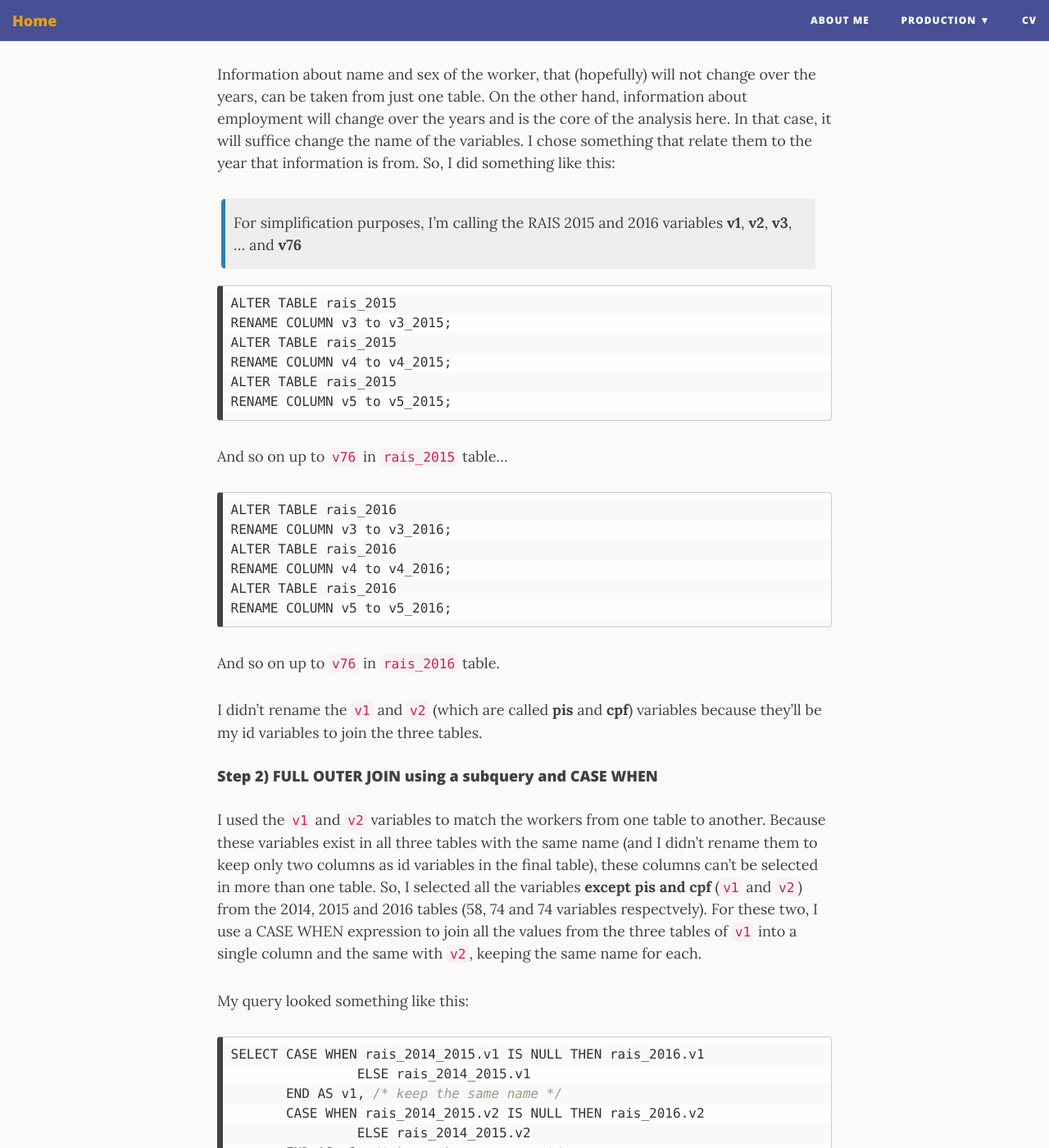
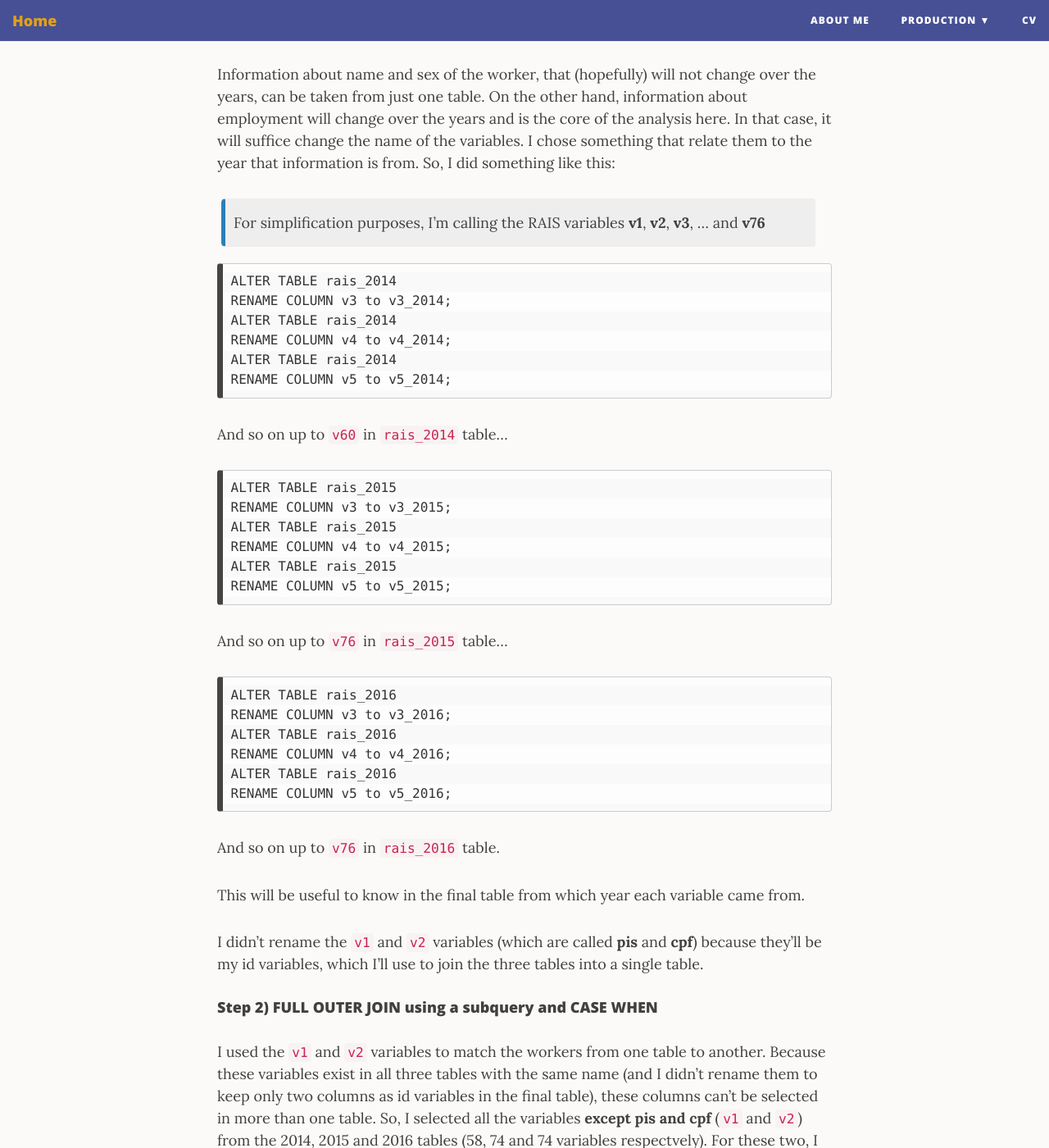
Before and after one commit to cauancardoso/cauancardoso.github.io, a Jekyll site: the page built from _posts/2019-07-05-Postgresql.md, in a window 1280 px wide and 1400 px high, scrolled down 1122 px. Shown: the whole window at 82% size. Built offline with Jekyll 4.4.1, drawn with Linux system fonts in a browser that asks for light colours; nearby versions of some CDN libraries; some of the changed text lies outside the part shown.

Commit message:
Update 2019-07-05-Postgresql.md

````diff
--- a/_posts/2019-07-05-Postgresql.md
+++ b/_posts/2019-07-05-Postgresql.md
@@ -29,9 +29,18 @@ I did a FULL OUTER JOIN of the RAIS 2014-2016 tables, because I wanted to keep a
 
 Information about name and sex of the worker, that (hopefully) will not change over the years, can be taken from just one table. On the other hand, information about employment will change over the years and is the core of the analysis here. In that case, it will suffice change the name of the variables. I chose something that relate them to the year that information is from. So, I did something like this:
 
-For simplification purposes, I'm calling the RAIS 2015 and 2016 variables **v1**, **v2**, **v3**, ... and **v76**
+For simplification purposes, I'm calling the RAIS variables **v1**, **v2**, **v3**, ... and **v76**
 {: .box-note}
 
+```javascript
+ALTER TABLE rais_2014
+RENAME COLUMN v3 to v3_2014;
+ALTER TABLE rais_2014
+RENAME COLUMN v4 to v4_2014;
+ALTER TABLE rais_2014
+RENAME COLUMN v5 to v5_2014;
+```
+And so on up to ```v60``` in ```rais_2014``` table...
 ```javascript
 ALTER TABLE rais_2015
 RENAME COLUMN v3 to v3_2015;
@@ -51,7 +60,9 @@ RENAME COLUMN v5 to v5_2016;
 ```
 And so on up to ```v76``` in ```rais_2016``` table.
 
-I didn't rename the ```v1``` and ```v2``` (which are called **pis** and **cpf**) variables because they'll be my id variables to join the three tables.
+This will be useful to know in the final table from which year each variable came from.
+
+I didn't rename the ```v1``` and ```v2``` variables (which are called **pis** and **cpf**) because they'll be my id variables, which I'll use to join the three tables into a single table.
 
 #### Step 2) FULL OUTER JOIN using a subquery and CASE WHEN
 
````
Also changed, not shown: other parts of _posts/2019-07-05-Postgresql.md (+1 -1 lines).
